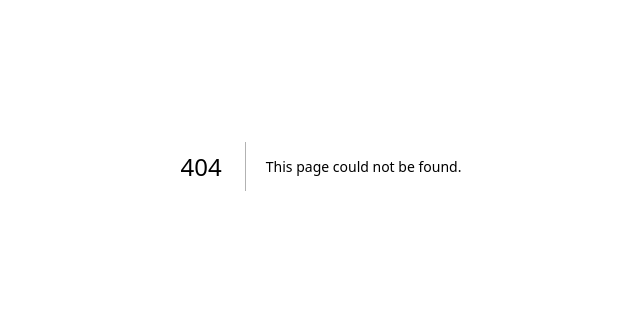
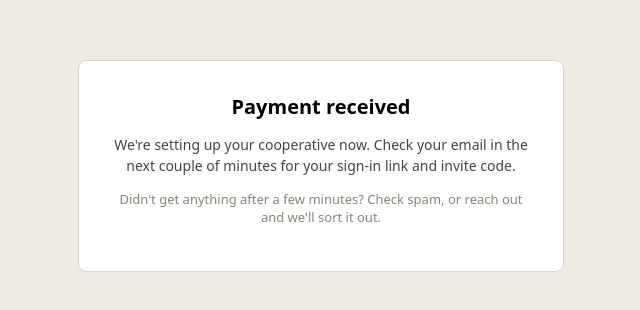
Before and after one commit to Bunmisodade/narp50plus-crm, a Next.js app: page /signup/success in a window 1280 px wide. Before the commit this address had no page. Shown: the part 234-544 px from the top of the page, without its empty margins (319-959 px from the left). Built offline with nearby package versions, Linux system fonts and the light colour scheme.

Commit message:
Add SignupSuccess component for payment confirmation

```diff
--- /dev/null
+++ b/app/signup/success/page.js
@@ -0,0 +1,21 @@
+export default function SignupSuccess() {
+  return (
+    <div
+      style={{
+        display: "flex", minHeight: "100vh", alignItems: "center", justifyContent: "center",
+        fontFamily: "system-ui, sans-serif", background: "#EFEBE0",
+      }}
+    >
+      <div style={{ background: "#fff", padding: 32, borderRadius: 8, width: 420, border: "1px solid #D9D3C2", textAlign: "center" }}>
+        <h1 style={{ fontSize: 20, marginTop: 0 }}>Payment received</h1>
+        <p style={{ fontSize: 14, color: "#444", lineHeight: 1.5 }}>
+          We're setting up your cooperative now. Check your email in the next couple of minutes
+          for your sign-in link and invite code.
+        </p>
+        <p style={{ fontSize: 13, color: "#8A8372" }}>
+          Didn't get anything after a few minutes? Check spam, or reach out and we'll sort it out.
+        </p>
+      </div>
+    </div>
+  );
+}
```
